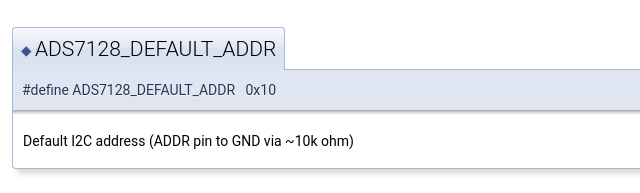
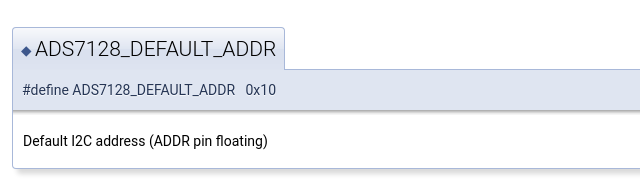
Before and after one commit to ladyada-piclaw/Adafruit_ADS7128, a plain HTML site: page html/_adafruit___a_d_s7128_8h.html in a window 1280 px wide. Shown: the part 2420-2613 px from the top of the page, 0-640 px from the left. Drawn offline with Linux system fonts and the light colour scheme.

Commit message:
Deploy docs to GitHub Pages from commit 21b49b04b8
Commit: 21b49b04b8645116813b5b88272ce30e579fc202
GitHub Actions run: 22980537484

```diff
--- a/html/_adafruit___a_d_s7128_8h.html
+++ b/html/_adafruit___a_d_s7128_8h.html
@@ -244,7 +244,7 @@ Enumerations</h2></td></tr>
         </tr>
       </table>
 </div><div class="memdoc">
-<p>Default I2C address (ADDR pin to GND via ~10k ohm) </p>
+<p>Default I2C address (ADDR pin floating) </p>
 
 </div>
 </div>
```
